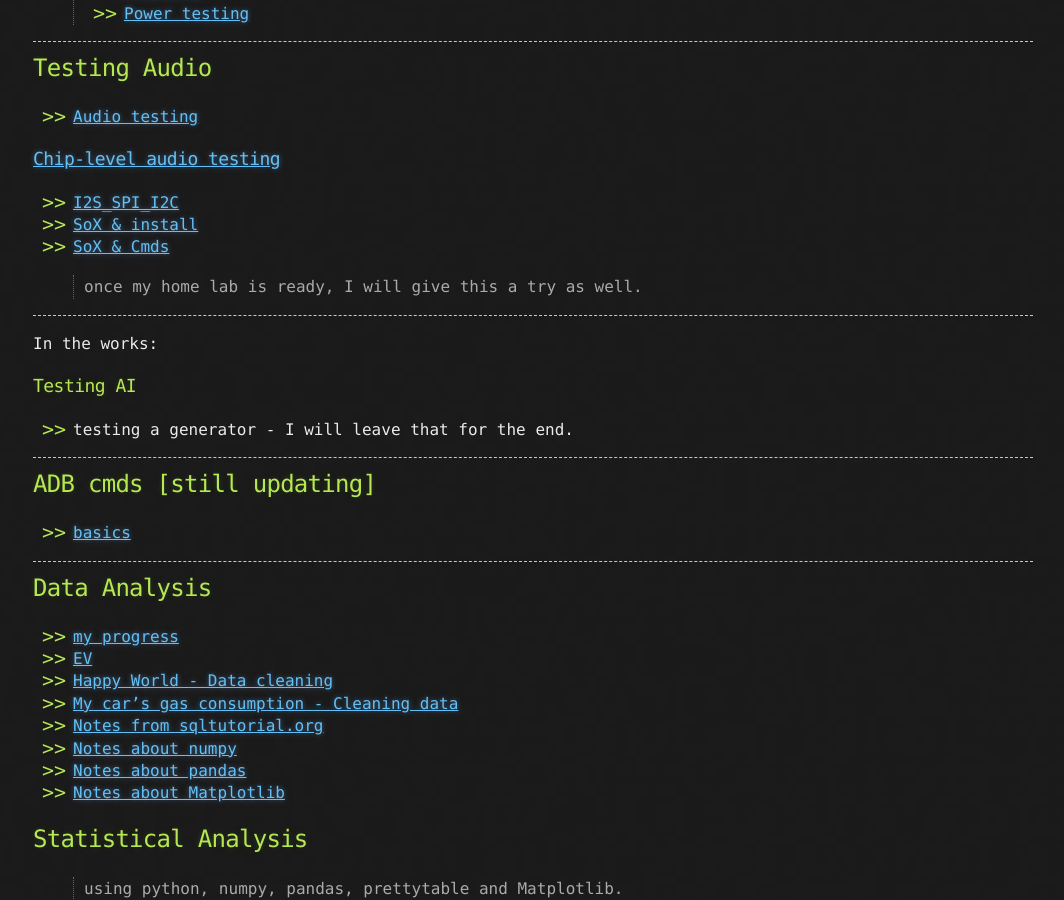
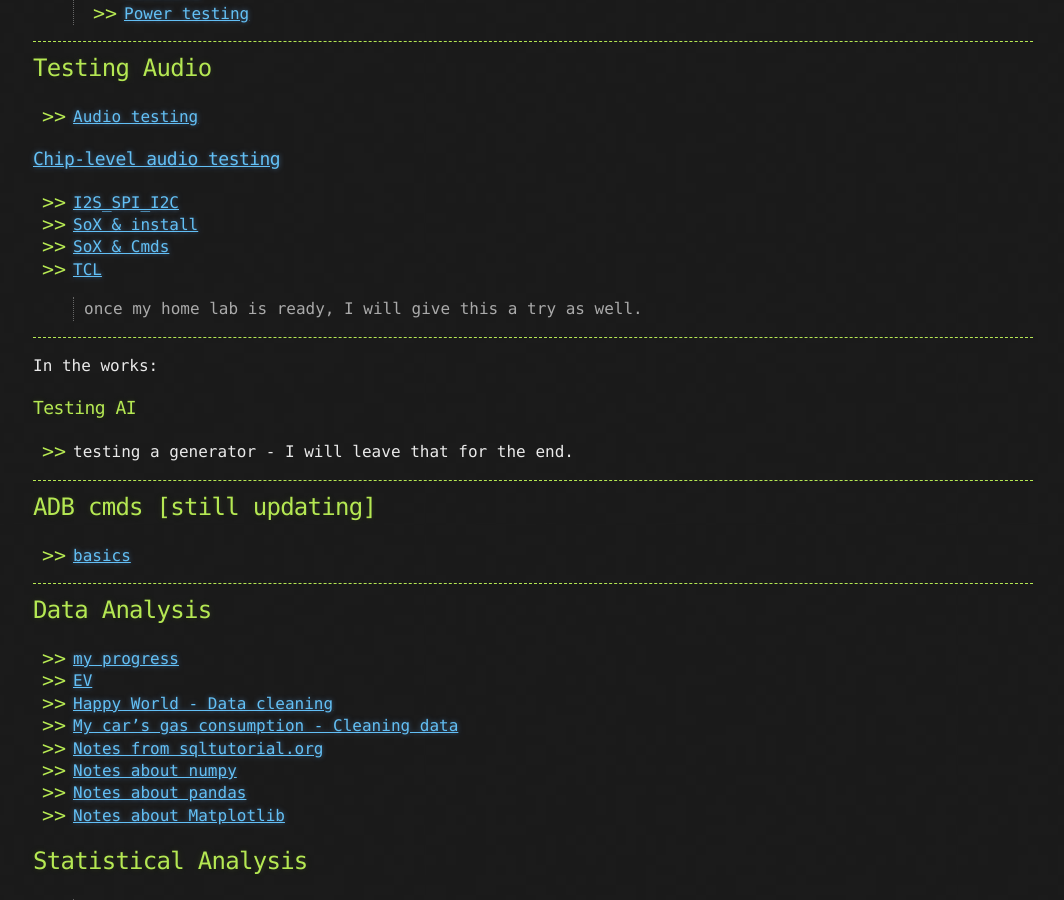
Before and after one commit to sciustechnologia/sciustechnologia.github.io, a Jekyll site: the page built from index.md, in a window 1280 px wide and 900 px high, scrolled down 2136 px. Shown: the whole window, without its empty margins (107-1171 px from the left). Built offline with Jekyll 4.4.1, drawn with Linux system fonts in a browser that asks for light colours.

Commit message:
Update index.md

```diff
--- a/index.md
+++ b/index.md
@@ -93,6 +93,7 @@ description: QA testing and technical writing
 - [I2S_SPI_I2C](./audio/buses_I2S_SPI_I2C.html)
 - [SoX & install](./audio/audio_sox.html)
 - [SoX & Cmds](./audio/audio_SoX_cmds.html)
+- [TCL](./audio/audio_tcl.html)
 
 >  once my home lab is ready, I will give this a try as well.
 
```
